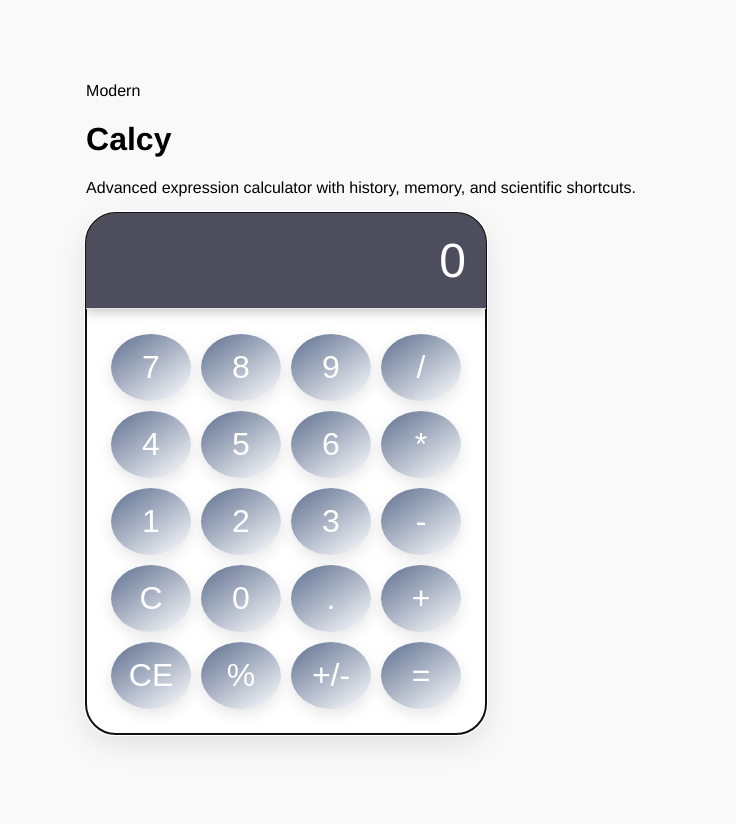
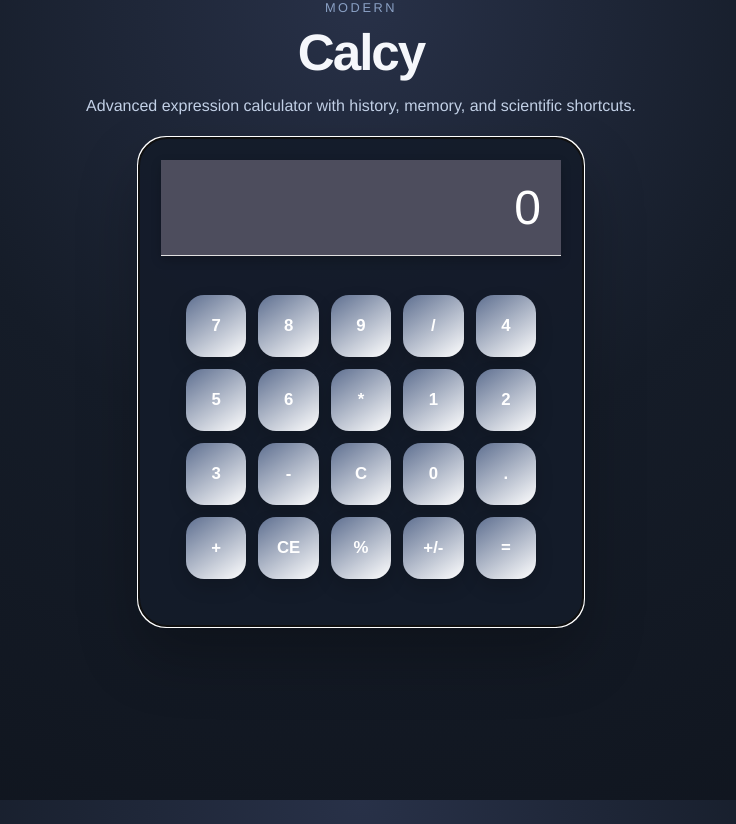
Before and after one commit to uttam-marakana/Calcy, a React (Vite) app: page / in a window 1280 px wide. Shown: the whole page, without its empty margins (279-1015 px from the left). Before the commit the page ends 800 px from the top, so only its background shows below. Built offline with nearby package versions, Linux system fonts and the light colour scheme.

Commit message:
Modified Code :: "App.css" file

```diff
--- a/src/App.css
+++ b/src/App.css
@@ -0,0 +1,191 @@
+body {
+  background: radial-gradient(circle at top, #283148 0%, #151c28 45%, #0f141d 100%);
+}
+
+.app-shell {
+  min-height: 100vh;
+  padding: 24px;
+  display: flex;
+  flex-direction: column;
+  align-items: center;
+  color: #f5f7fb;
+}
+
+.app-header {
+  max-width: 760px;
+  width: 100%;
+  margin-bottom: 18px;
+  text-align: center;
+}
+
+.eyebrow {
+  margin: 0 0 8px;
+  color: #8aa0c4;
+  text-transform: uppercase;
+  letter-spacing: 0.2em;
+  font-size: 0.8rem;
+}
+
+h1 {
+  margin: 0;
+  font-size: clamp(2.4rem, 4vw, 3.8rem);
+  letter-spacing: -0.04em;
+}
+
+.subtitle {
+  margin: 10px auto 0;
+  max-width: 640px;
+  color: #c2d0e6;
+  line-height: 1.7;
+}
+
+.calculator {
+  width: min(100%, 520px);
+  padding: 22px;
+  border-radius: 28px;
+  background: rgba(20, 28, 42, 0.92);
+  border: 1px solid rgba(255, 255, 255, 0.08);
+  box-shadow: 0 30px 60px rgba(0, 0, 0, 0.25);
+}
+
+.calculator-top {
+  display: grid;
+  gap: 16px;
+}
+
+.status-bar {
+  display: flex;
+  justify-content: space-between;
+  font-size: 0.9rem;
+  color: #8fa4cf;
+}
+
+.display-panel {
+  background: rgba(9, 14, 24, 0.9);
+  border: 1px solid rgba(255, 255, 255, 0.08);
+  border-radius: 24px;
+  padding: 22px 24px;
+  min-height: 130px;
+  display: flex;
+  flex-direction: column;
+  justify-content: space-between;
+}
+
+.small-display {
+  color: #7f8cab;
+  font-size: 0.95rem;
+  line-height: 1.4;
+  word-break: break-all;
+}
+
+.large-display {
+  font-size: clamp(2rem, 4vw, 3.2rem);
+  color: #f7fbff;
+  font-weight: 700;
+  text-align: right;
+  word-wrap: break-word;
+}
+
+.history-panel {
+  background: rgba(255, 255, 255, 0.04);
+  border-radius: 18px;
+  padding: 14px 16px;
+  min-height: 90px;
+}
+
+.history-panel h2 {
+  margin: 0 0 10px;
+  font-size: 0.95rem;
+  color: #9fb8db;
+}
+
+.history-empty {
+  margin: 0;
+  color: #6b7f9f;
+}
+
+.history-item {
+  display: flex;
+  justify-content: space-between;
+  gap: 12px;
+  font-size: 0.94rem;
+  color: #d9e3f5;
+  margin-bottom: 8px;
+}
+
+.history-item strong {
+  color: #ffffff;
+}
+
+.buttons {
+  margin-top: 14px;
+  display: grid;
+  grid-template-columns: repeat(5, minmax(0, 1fr));
+  gap: 12px;
+}
+
+button {
+  border: none;
+  border-radius: 18px;
+  min-height: 62px;
+  font-size: 1.05rem;
+  font-weight: 600;
+  cursor: pointer;
+  transition: transform 0.15s ease, box-shadow 0.15s ease, background 0.15s ease;
+  box-shadow: 0 8px 18px rgba(0, 0, 0, 0.16);
+}
+
+button:hover {
+  transform: translateY(-1px);
+}
+
+.button-standard {
+  background: linear-gradient(145deg, #2f3b55, #1c2435);
+  color: #e8ecf7;
+}
+
+.button-operator {
+  background: linear-gradient(145deg, #4a72d8, #2b4db8);
+  color: #ffffff;
+}
+
+.button-action {
+  background: linear-gradient(145deg, #555f72, #3b4558);
+  color: #eef2ff;
+}
+
+.button-memory {
+  background: linear-gradient(145deg, #2f8f8f, #1f5b5b);
+  color: #ffffff;
+}
+
+.button-equal {
+  grid-column: span 1;
+  background: linear-gradient(145deg, #ffd166, #ffb400);
+  color: #1c1c1c;
+}
+
+@media (max-width: 640px) {
+  .calculator {
+    padding: 18px;
+  }
+
+  .display-panel {
+    padding: 18px;
+  }
+
+  button {
+    min-height: 52px;
+    font-size: 0.95rem;
+  }
+}
+
+@media (max-width: 500px) {
+  .buttons {
+    grid-template-columns: repeat(4, minmax(0, 1fr));
+  }
+
+  .button-equal {
+    grid-column: span 2;
+  }
+}
```
